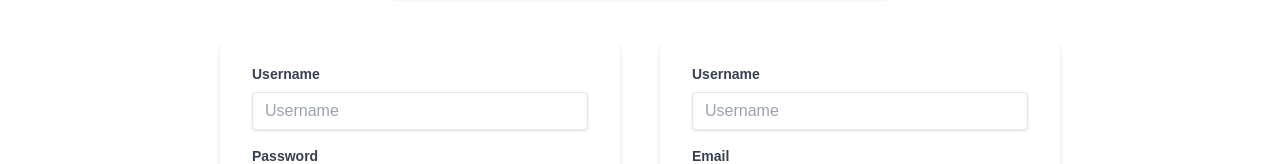
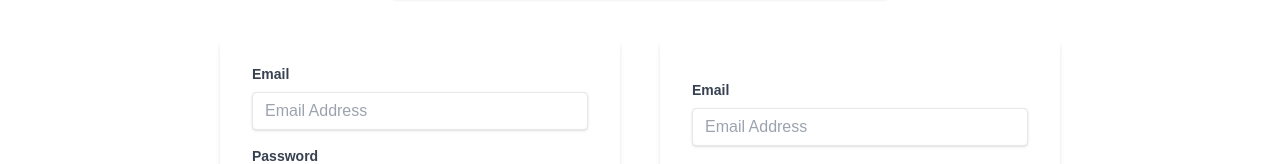
Before and after one commit to UnusualFrog/Taylor_Insurance_NextJS_Frontend, a Next.js app: page /loginRegister in a window 1280 px wide. Shown: the part 210-374 px from the top of the page. Built offline with nearby package versions, Linux system fonts and the light colour scheme.

Commit message:
Removed username

```diff
--- a/src/app/loginRegister/page.js
+++ b/src/app/loginRegister/page.js
@@ -12,10 +12,10 @@
           <div className="w-[400px]">
             <form className="bg-white shadow-md rounded px-8 pt-6 pb-8 mb-4">
               <div className="mb-4">
-                <label className="block text-gray-700 text-sm font-bold mb-2" htmlFor="username">
-                  Username
+                <label className="block text-gray-700 text-sm font-bold mb-2" htmlFor="email">
+                  Email
                 </label>
-                <input className="shadow appearance-none border rounded w-full py-2 px-3 text-gray-700 leading-tight focus:outline-none focus:shadow-outline" id="username" type="text" placeholder="Username" />
+                <input className="shadow appearance-none border rounded w-full py-2 px-3 text-gray-700 leading-tight focus:outline-none focus:shadow-outline" id="email" type="email" placeholder="Email Address" required />
               </div>
               <div className="mb-6">
                 <label className="block text-gray-700 text-sm font-bold mb-2" htmlFor="password">
@@ -42,10 +42,6 @@
           <div className="w-[400px]">
             <form className="bg-white shadow-md rounded px-8 pt-6 pb-8 mb-4">
               <div className="mb-4">
-                <label className="block text-gray-700 text-sm font-bold mb-2" htmlFor="username">
-                  Username
-                </label>
-                <input className="shadow appearance-none border rounded w-full py-2 px-3 text-gray-700 leading-tight focus:outline-none focus:shadow-outline" id="username" type="text" placeholder="Username" required />
               </div>
               <div className="mb-4">
                 <label className="block text-gray-700 text-sm font-bold mb-2" htmlFor="email">
```
